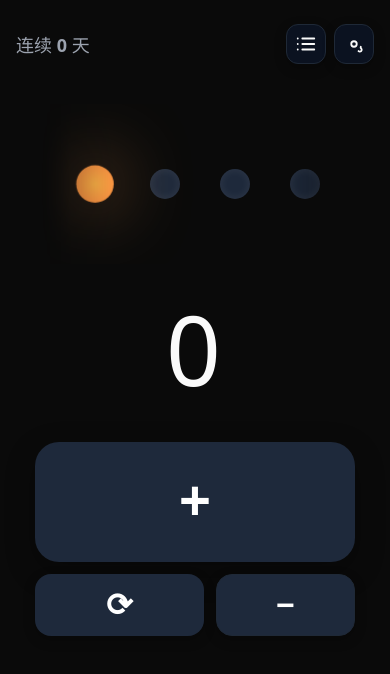
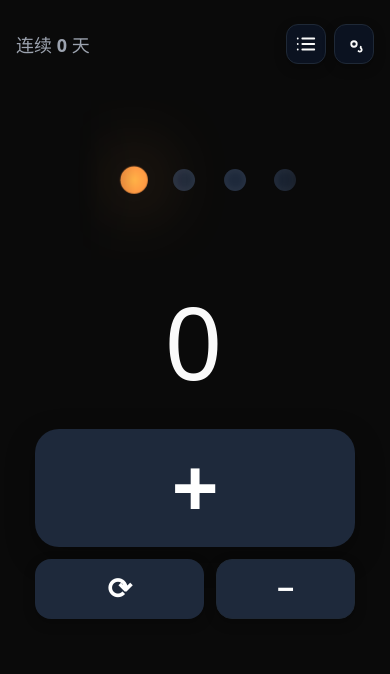
Before and after one commit to Garko01/prayer-counter, a React (Vite) app: page / in a window 390 px wide. Shown: the top 674 px of the page. Built offline with nearby package versions, Linux system fonts and the light colour scheme.

Commit message:
Added beads and motion (patch 1 for mobile)

```diff
--- a/src/styles.css
+++ b/src/styles.css
@@ -355,3 +355,91 @@ button:active {
   transform: scale(1.25);
   z-index: 2;
 }
+
+:root{
+  /* scale size + spacing but keep the same proportions */
+  --beadCount: 5;
+  --beadSize: clamp(22px, 5.5vw, 30px); /* was 30px */
+  --beadGap:  clamp(26px, 7.3vw, 40px); /* was 40px */
+
+  /* a few pixels of invisible padding so mask won't eat edge beads */
+  --edgeSlack: 8px;
+
+  /* computed total width of the beads row */
+  --trackInnerW: calc(
+    var(--beadCount) * var(--beadSize) +
+    (var(--beadCount) - 1) * var(--beadGap)
+  );
+}
+
+/* Make the track shrink on small screens and add invisible side slack */
+.track{
+  width: min(100%, calc(var(--trackInnerW) + 2 * var(--edgeSlack)));
+  padding-inline: var(--edgeSlack);       /* keeps the visual look identical */
+  margin-inline: auto;
+  overflow: visible;                       /* already set in your code */
+  /* keep your existing mask — it now has room so it won’t clip */
+}
+
+/* Drive the beads from the responsive vars */
+.beads{
+  gap: var(--beadGap);
+}
+
+.bead{
+  width: var(--beadSize);
+  height: var(--beadSize);
+}
+
+/* 1) Lock the app to the dynamic viewport height on mobile */
+@media (max-width: 600px) {
+  html, body { height: 100%; }
+  body { min-height: 100dvh; overflow: hidden; }  /* no vertical scroll jump */
+
+  /* App column fills exactly the viewport */
+  .wrap{
+    min-height: 100dvh;
+    display: grid;
+    grid-template-rows:
+      auto      /* toolbar / streak row */
+      auto      /* track row */
+      auto      /* display row */
+      1fr       /* counter (grows/shrinks) */
+      auto;     /* anything at bottom */
+    gap: clamp(8px, 1.6dvh, 16px);
+    padding-bottom: calc(16px + env(safe-area-inset-bottom));
+  }
+
+  /* 2) Keep your current "look" but scale it with viewport height */
+  .track{
+    margin-top: clamp(2px, 0.8dvh, 8px);
+    margin-bottom: clamp(-10px, -1.6dvh, -6px);
+  }
+
+  .display{
+    font-size: clamp(56px, 12dvh, 140px);
+    padding: clamp(12px, 2.8dvh, 24px) 12px clamp(8px, 2.2dvh, 16px);
+  }
+
+  /* 3) Buttons scale to fit without changing behavior */
+  .btn-huge{
+    height: clamp(72px, 14dvh, 120px);
+    font-size: clamp(28px, 9.5dvh, 80px);
+    border-radius: clamp(16px, 3dvh, 24px);
+  }
+
+  .counter-sub{
+    width: min(100%, 320px);
+    gap: clamp(8px, 1.6dvh, 12px);
+  }
+  .btn-small{
+    font-size: clamp(18px, 3.5dvh, 32px);
+    padding-block: clamp(8px, 1.8dvh, 14px);
+    border-radius: clamp(10px, 2dvh, 16px);
+  }
+
+  /* 4) History/overlay areas keep internal scroll without growing the page */
+  .history{ max-height: min(35dvh, 280px); overflow: auto; }
+  .overlay{ inset: 0; height: 100dvh; }
+  .overlay-card{ max-height: min(80dvh, 560px); }
+}
```
Also changed, not shown: 4 other files (tests, documents, lock files or other folders).
